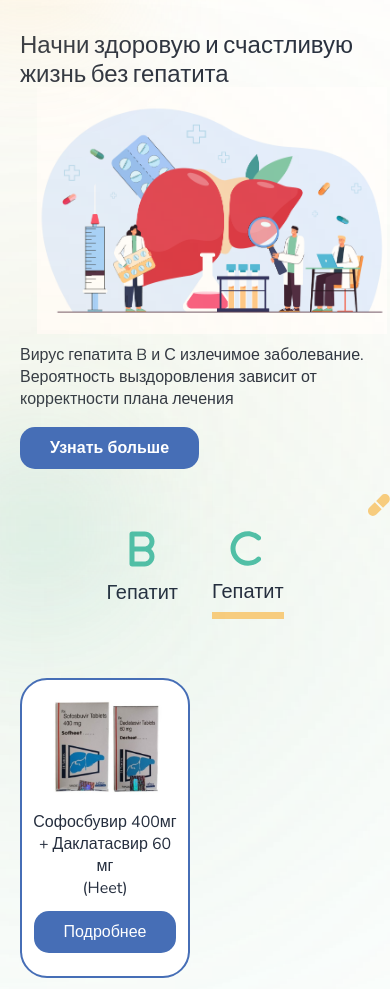
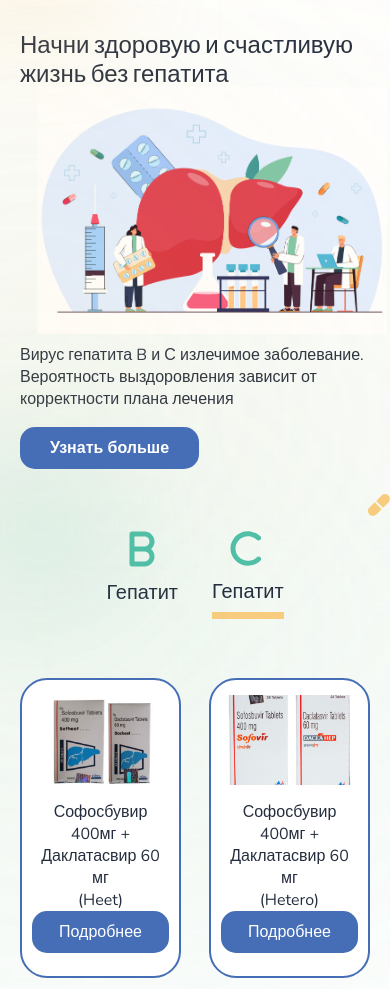
Before and after one commit to zig199/hepatitis, a plain HTML site: page index.html in a window 390 px wide. Shown: the part 64-1053 px from the top of the page. Drawn offline with nearby package versions, Linux system fonts and the light colour scheme.

Commit message:
Add files via upload

```diff
--- a/scss/style.scss
+++ b/scss/style.scss
@@ -605,18 +605,10 @@ button {
         background: #ffffff;
 
         @media (max-width: 570px) {
-            width: 100%;
-            max-width: 181px;
+            width: 46%;
+            max-width: max-content;
             padding: 15px 10px 23px 10px;
             height: 300px;
-        }
-
-        @media (max-width: 430px) {
-            max-width: 170px;
-        }
-
-        @media (max-width: 380px) {
-            max-width: 160px;
         }
 
         &--img {
@@ -670,6 +662,7 @@ button {
                 border-radius: 9px;
 
                 @media (max-width: 570px) {
+                    width: 100%;
                     font-size: 16px;
                     line-height: 22px;
                     padding: 10px 30px;
```
Also changed, not shown: css/style.css.
